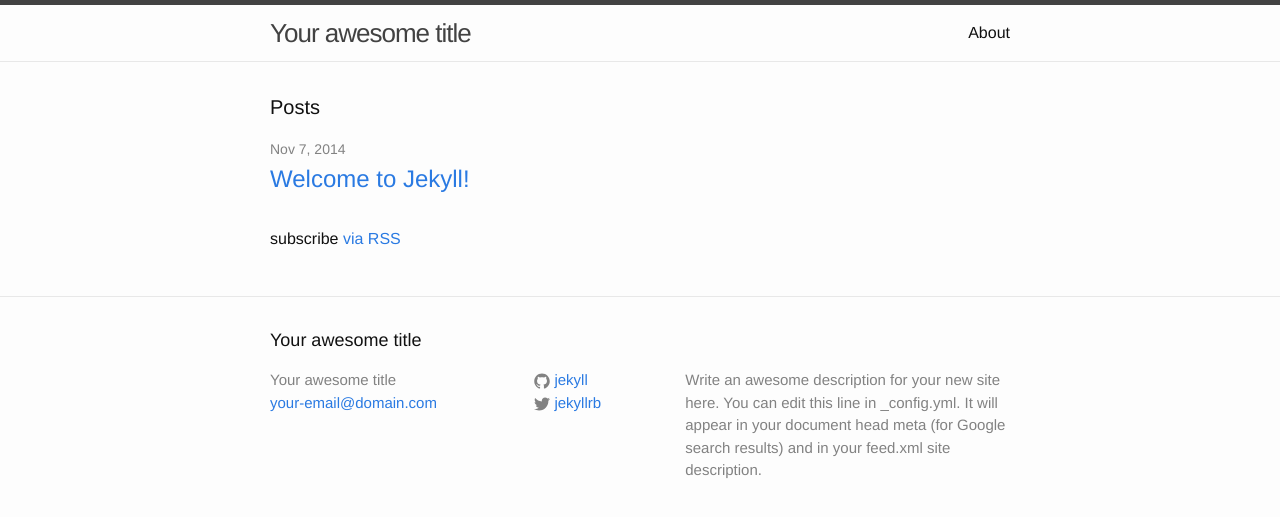
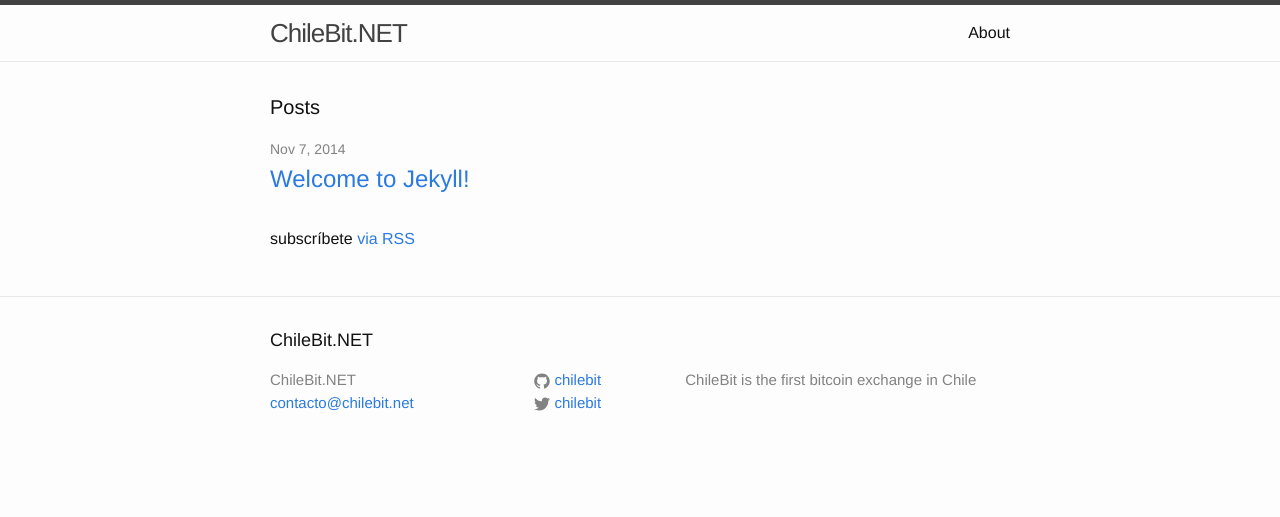
Before and after one commit to chilebit/site, a Jekyll site: the page built from index.html, in a window 1280 px wide. Shown: the top 517 px of the page. Built offline with Jekyll 4.4.1, drawn with Linux system fonts in a browser that asks for light colours.

Commit message:
title and description

```diff
--- a/_config.yml
+++ b/_config.yml
@@ -1,14 +1,12 @@
 # Site settings
-title: Your awesome title
-email: your-email@domain.com
+title: ChileBit.NET
+email: contacto@chilebit.net
 description: > # this means to ignore newlines until "baseurl:"
-  Write an awesome description for your new site here. You can edit this
-  line in _config.yml. It will appear in your document head meta (for
-  Google search results) and in your feed.xml site description.
+  ChileBit is the first bitcoin exchange in Chile
 baseurl: "" # the subpath of your site, e.g. /blog/
-url: "http://yourdomain.com" # the base hostname & protocol for your site
-twitter_username: jekyllrb
-github_username:  jekyll
+url: "http://chilebit.net" # the base hostname & protocol for your site
+twitter_username: chilebit
+github_username: chilebit
 
 # Build settings
 markdown: kramdown
--- a/index.html
+++ b/index.html
@@ -18,6 +18,6 @@
     {% endfor %}
   </ul>
 
-  <p class="rss-subscribe">subscribe <a href="{{ "/feed.xml" | prepend: site.baseurl }}">via RSS</a></p>
+  <p class="rss-subscribe">subscríbete <a href="{{ "/feed.xml" | prepend: site.baseurl }}">via RSS</a></p>
 
 </div>
```
